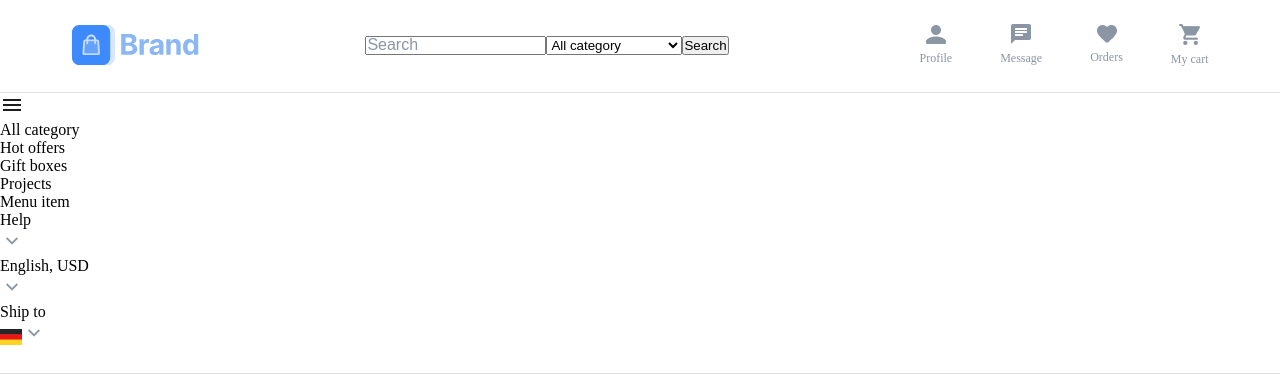
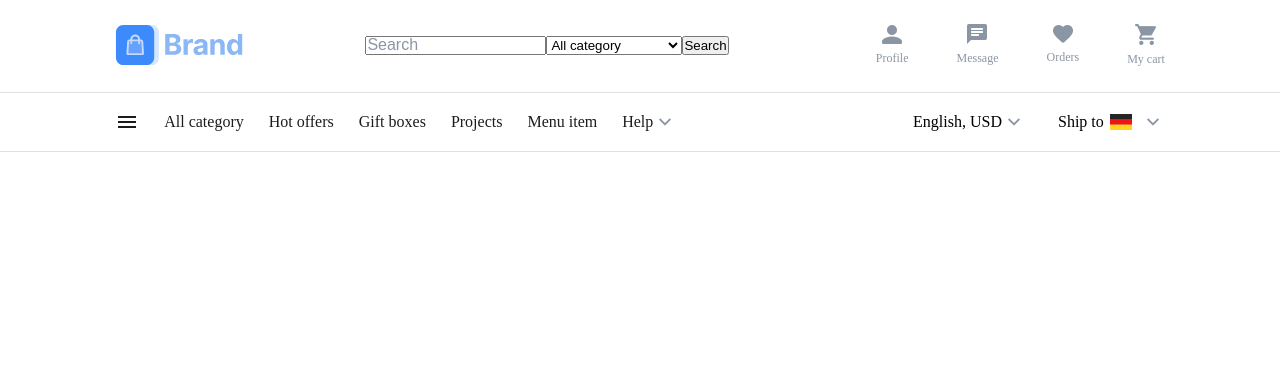
Before and after one commit to TeaChareqishvili/smart-web-project, a React (Create React App) app: page / in a window 1280 px wide. Shown: the top 384 px of the page. Built offline with nearby package versions, Linux system fonts and the light colour scheme.

Commit message:
header-content

```diff
--- a/src/components/header/Header.jsx
+++ b/src/components/header/Header.jsx
@@ -8,7 +8,6 @@ import expand from "../../assets/expand_more.png";
 import flag from "../../assets/flag.png";
 
 const Header = () => {
-
   const [selectedCategory, setSelectedCategory] = useState("");
 
   const handleCategoryChange = (event) => {
@@ -19,7 +18,7 @@ const Header = () => {
     <>
       <div className="header-wrapper">
         <div className="logo">
-        <img src={brandimg}  alt="brand" />
+          <img src={brandimg} alt="brand" />
         </div>
         <form>
           <div>
@@ -44,8 +43,8 @@ const Header = () => {
           <button>Search</button>
         </form>
         <div className="icons">
-        {icons.map((item, index) => (
-          <div key={index}>
+          {icons.map((item) => (
+            <div key={item.id}>
               <img src={item.icon} alt="icon" />
               <p>{item.title}</p>
             </div>
@@ -55,27 +54,27 @@ const Header = () => {
       <div className="border"></div>
       <div className="category-wrapper">
         <div className="categories">
-        <img src={menu} alt="menu"/>
-        {categories.map((item,index)=>(
-          <div  className="category" key={index}>
+          <img src={menu} alt="menu" />
+          {categories.map((item) => (
+            <div className="category" key={item.id}>
               <p>{item.title}</p>
             </div>
           ))}
-        <img src={expand} alt="expand-more"/>
+          <img src={expand} alt="expand-more" />
         </div>
-      <div className="counties">
+
+        <div className="countries">
           <div>
             <p>English, USD</p>
-          <img src={expand} alt="expand-more"/>
+            <img src={expand} alt="expand-more" />
           </div>
           <div>
             <p>Ship to</p>
-          <img src={flag} alt="flag"/>
-          <img src={expand} alt="expand-more"/>
+            <img className="flag" src={flag} alt="flag" />
+            <img src={expand} alt="expand-more" />
           </div>
         </div>
       </div>
-
       <div className="border"></div>
     </>
   );
--- a/src/components/header/HeaderStyles.scss
+++ b/src/components/header/HeaderStyles.scss
@@ -7,8 +7,11 @@
 
 .header-wrapper{
     display:flex;
-    justify-content:space-around;
-    margin-top: 22px;
+    justify-content:space-between;
+   margin:auto;
+   padding:22px 0 24px 0;
+    width:82%;
+
 
 
     form{
@@ -19,6 +22,7 @@
         font-size:16px;
         color:#8B96A5;
        }
+       // gasastorebelia inputi
     }
 
     .logo{
@@ -46,12 +50,58 @@
     }
 }
 
-
-
-
 .border{
-    margin-top:24px;
+    // margin-top:24px;
     width:100%;
     height:1px;
     background-color:#E0E0E0;
 }
+
+.category-wrapper{
+    display:flex;
+    justify-content:space-between;
+    margin:auto;
+    padding:17px 0;
+    width:82%;
+}
+
+    .categories{
+        display:flex;
+        align-items: center;
+
+
+        img{
+           cursor: pointer;
+        }
+
+
+
+          .category {
+            p {
+            font-size: 16px;
+            font-weight: 500;
+            color: #1C1C1C;
+            margin-left: 25px;
+          }
+        // gasasworebelia stili
+
+        }
+    }
+.countries{
+    display: flex;
+    align-items: center;
+
+    div{
+        display: flex;
+        align-items: center;
+        margin-left:32px;;
+
+        .flag{
+            margin:0 9px 0 6px;
+        }
+
+        img{
+            cursor: pointer;
+        }
+    }
+}
```
Lines whose indentation alone changed are shown as unchanged.
